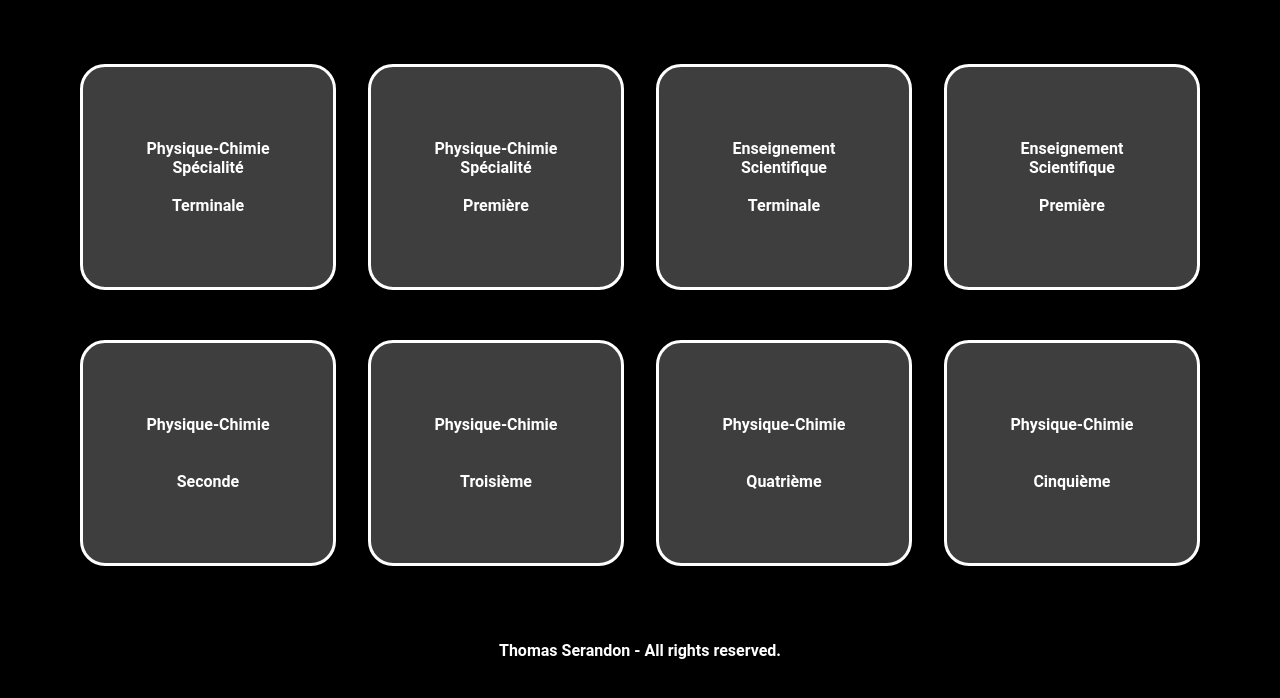
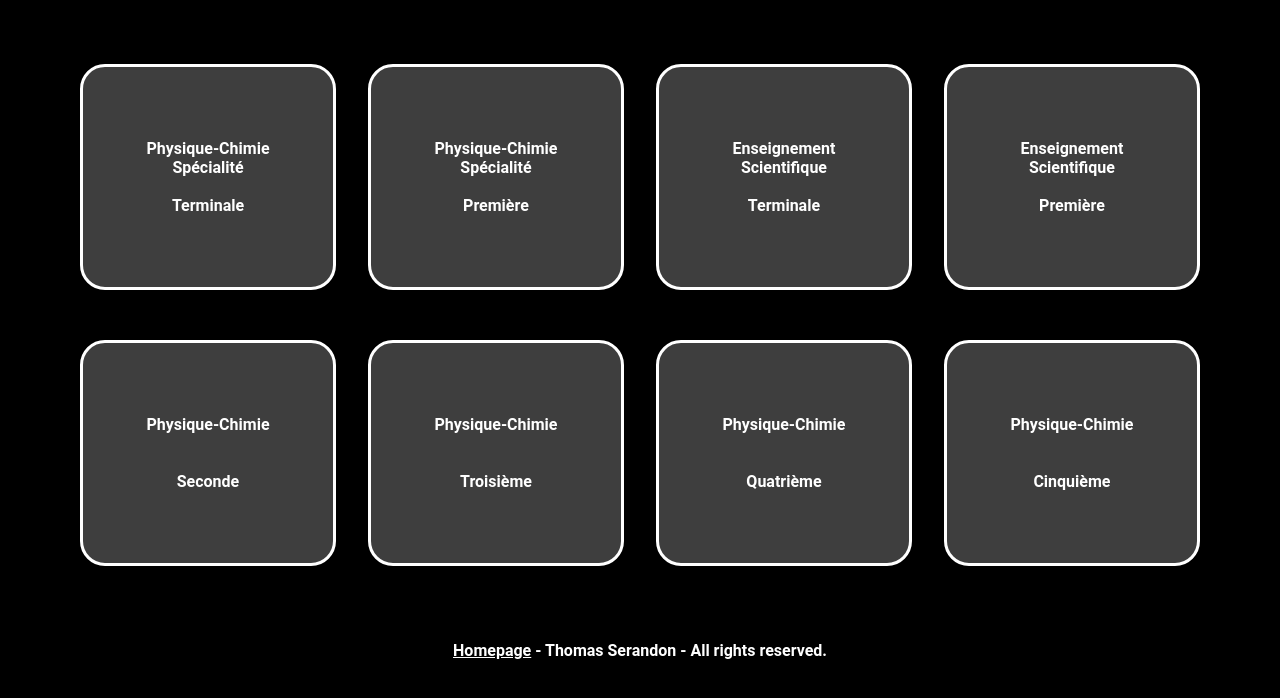
Before and after one commit to tserandon/tserandon.github.io, a plain HTML site: page cours/index.html in a window 1280 px wide. Drawn offline with Linux system fonts and the light colour scheme.

Commit message:
Update index.html

```diff
--- a/cours/index.html
+++ b/cours/index.html
@@ -150,6 +150,6 @@ html, body {
     <div class="tile" id="tile">Physique-Chimie <br>  <br><br> Cinquième</div>
   </div>
 </main>
-<footer class="footer" id="footer">Thomas Serandon - All rights reserved.</footer>
+<footer class="footer" id="footer"> <a href="https://tserandon.com" style="color: white">Homepage</a> - Thomas Serandon - All rights reserved.</footer>
 </body>
 </html>
```
